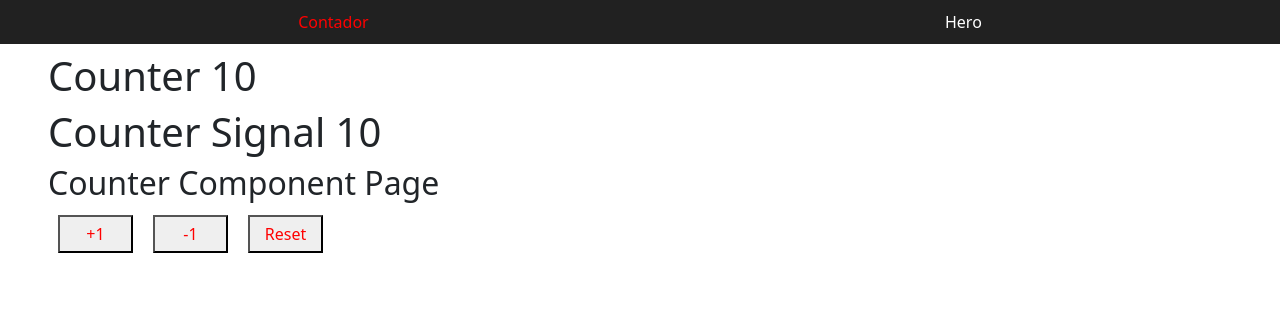
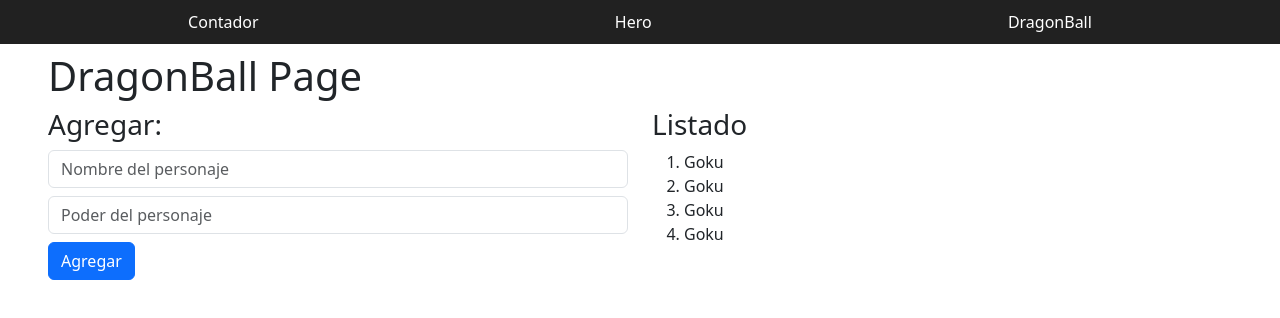
Before and after one commit to marquezesteirofrancisco-sudo/angular, an Angular app in the folder 02-bases/: page /dragonball in a window 1280 px wide. Before the commit this address led to /. Shown: the top 318 px of the page. Built offline with nearby package versions, Linux system fonts and the light colour scheme.

Commit message:
Creacion y Preparacion de la pagina (componente)
Creacion y Preparacion de la pagina (componente)

```diff
--- a/02-bases/src/app/componets/share/navbar/navbar.html
+++ b/02-bases/src/app/componets/share/navbar/navbar.html
@@ -20,5 +20,6 @@
 
  <nav>
     <a routerLink="/" routerLinkActive="active" [routerLinkActiveOptions]="{exact:true}">Contador</a>
-    <a [routerLink]="['/hero']" [routerLinkActive]="'active'">Hero</a>
+    <a [routerLink]="['/hero']" routerLinkActive="'active'">Hero</a>
+    <a [routerLink]="['/dragonball']" routerLinkActive="'active'">DragonBall</a>
  </nav>
--- /dev/null
+++ b/02-bases/src/app/pages/dragonball/dragonball-page.html
@@ -0,0 +1,22 @@
+<h1>DragonBall Page</h1>
+
+<section class="row">
+    <div class = "col-12 col-sm-6">
+        <h3>Agregar:</h3>
+        <input type="text" class="form-control" placeholder="Nombre del personaje"/>
+        <input type="number" class="form-control mt-2" placeholder="Poder del personaje" />
+
+        <button class="mt-2 btn btn-primary">Agregar</button>
+    </div>
+
+    <div class="col-12 col-sm-6">
+        <h3>Listado</h3>
+        <ol>
+            <li>Goku</li>
+            <li>Goku</li>
+            <li>Goku</li>
+            <li>Goku</li>
+        </ol>
+
+    </div>
+</section>
--- /dev/null
+++ b/02-bases/src/app/pages/dragonball/dragonball-page.ts
@@ -0,0 +1,9 @@
+import { Component } from '@angular/core';
+
+@Component({
+  selector: 'app-dragonball',
+  imports: [],
+  templateUrl: './dragonball-page.html',
+  styles: ``,
+})
+export class DragonballPage {}
```
Also changed, not shown: 02-bases/src/app/app.routes.ts (+8 -1 lines).
